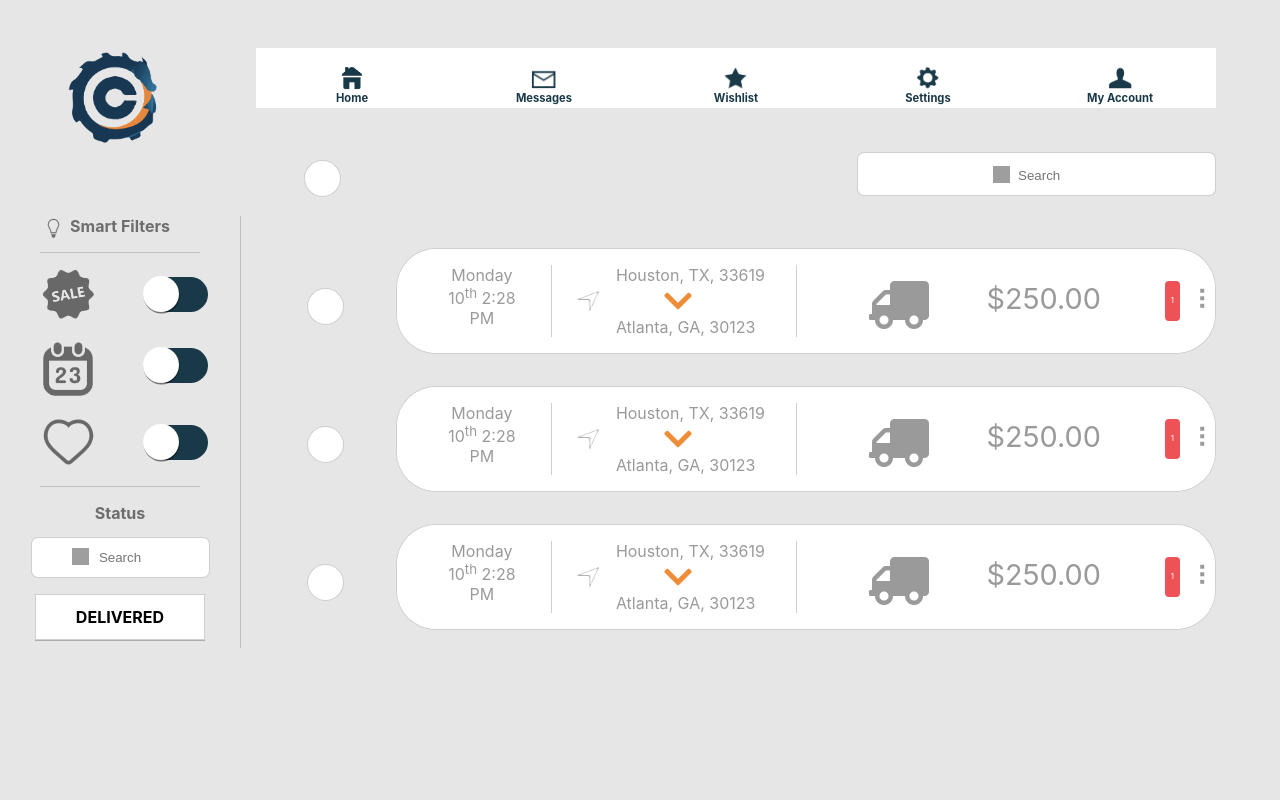
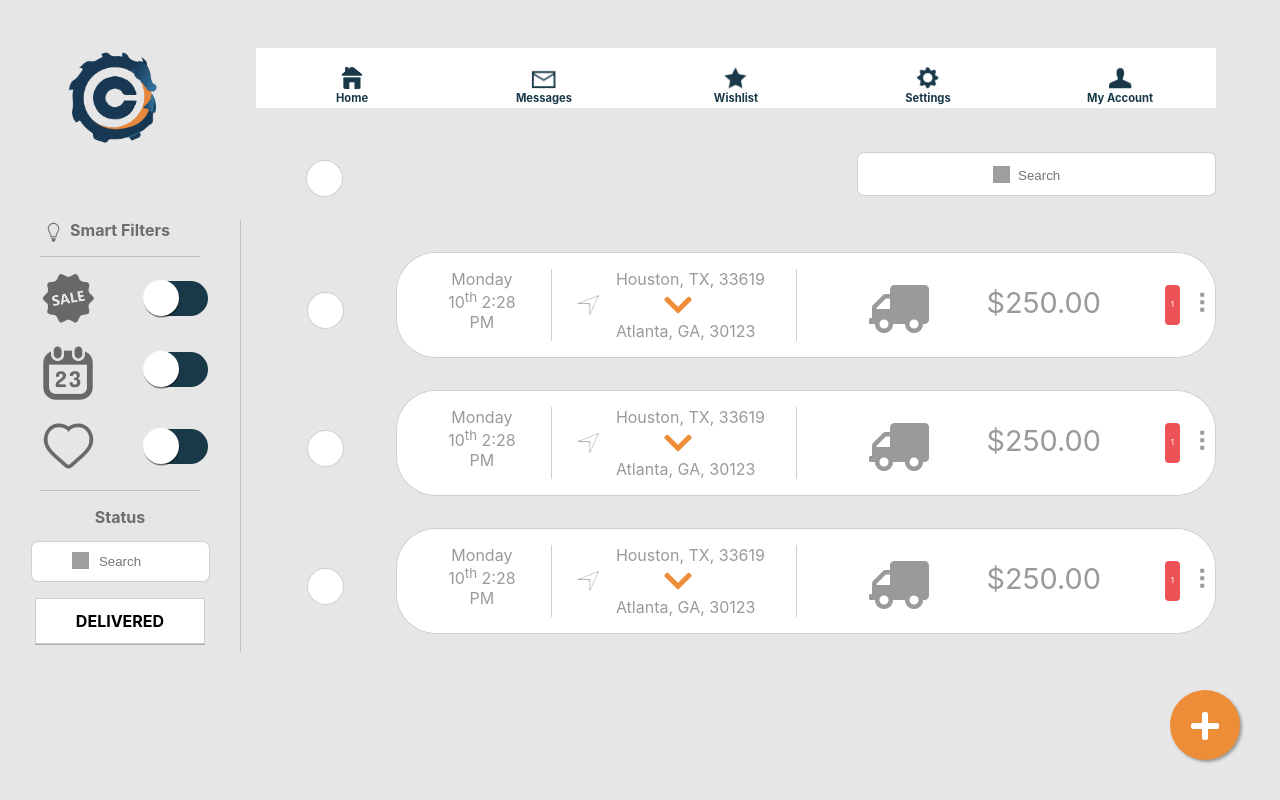
Before and after one commit to gabo-cs-zz/mockup-starkcore-test, a React (Create React App) app: page / in a window 1280 px wide. Built offline with nearby package versions, Linux system fonts and the light colour scheme; grey boxes are pictures that could not be loaded.

Commit message:
Header fix

```diff
--- a/src/App.css
+++ b/src/App.css
@@ -16,3 +16,7 @@ aside {
   margin: 0 5%;
   padding: 0;
 }
+
+.App-header {
+  margin-bottom: 4.5em;
+}
--- /dev/null
+++ b/src/components/floating/Floating.js
@@ -0,0 +1,28 @@
+import React from 'react';
+
+const btnStyle = {
+	position: 'fixed',
+	width:'70px',
+	height:'70px',
+	bottom:'40px',
+	right:'40px',
+	backgroundColor:'#ee8d38',
+	color:'#fff',
+	borderRadius:'50px',
+	textAlign:'center',
+	boxShadow: '2px 2px 3px #999'
+}
+
+const iconFloatStyle = {
+	marginTop: '20px'
+}
+
+const Floating = () => (
+  <div>
+    <a href="#" style={btnStyle}>
+      <i className="fa fa-plus icon-float fa-2x" style={iconFloatStyle}></i>
+    </a>
+  </div>
+);
+
+export default Floating;
--- a/src/components/header/Header.css
+++ b/src/components/header/Header.css
@@ -119,9 +119,15 @@ nav a span {
   padding-top: 3.8em;
 }
 
+#search-bar {
+  display: flex;
+  flex-wrap: nowrap;
+  justify-content: space-between;
+}
+
 #check-search {
   float: left;
-  margin: 3em 5% 0 5%;
+  margin: 3em 5% 0px 5.22%;
 }
 
 #search-bar input {
--- a/src/components/header/Header.js
+++ b/src/components/header/Header.js
@@ -1,5 +1,7 @@
 import React, { Component } from 'react';
-import { Link } from 'react-router-dom'
+import { Link } from 'react-router-dom';
+import { withRouter } from 'react-router';
+
 
 import Checkbox from './../checkbox/Checkbox'
 
@@ -7,6 +9,7 @@ import './Header.css';
 
 class Header extends Component {
   render(){
+    const current_page = this.props.location.pathname;
     return (
       <React.Fragment>
         <div id="main-logo"></div>
@@ -17,8 +20,12 @@ class Header extends Component {
           <a id="settings" href="/settings"><span>Settings</span></a>
           <a id="myaccount" href="/myaccount"><span>My Account</span></a>
           <div id="search-bar">
-            <div id="check-search"><Checkbox /></div>
-            <input type="text" placeholder="Search"/>
+            <div id="check-search">
+              { current_page === '/' && <Checkbox /> }
+            </div>
+            <div>
+              <input type="text" placeholder="Search"/>
+            </div>
           </div>
         </nav>
         <div className="clear"></div>
@@ -27,4 +34,4 @@ class Header extends Component {
   }
 }
 
-export default Header;
+export default withRouter(Header);
--- a/src/components/home/Home.js
+++ b/src/components/home/Home.js
@@ -1,6 +1,7 @@
 import React, { Component } from 'react';
 
 import Product from './../product/Product'
+import Floating from './../floating/Floating'
 
 class Home extends Component {
   render(){
@@ -9,7 +10,9 @@ class Home extends Component {
         <Product />
         <Product />
         <Product />
+        <Floating />
       </div>
+
     );
   }
 }
```
